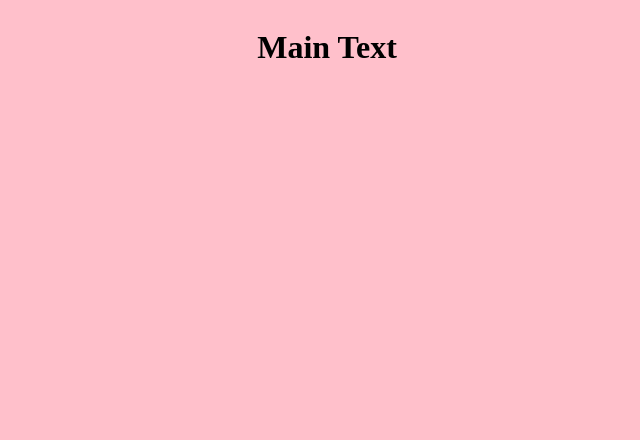
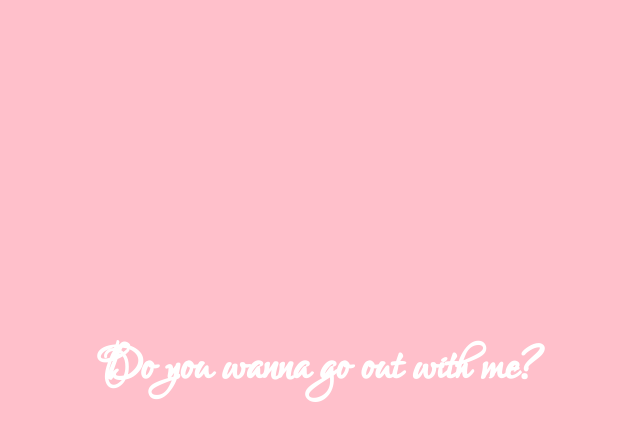
Before and after one commit to sahilrajput2223/go-out, a React (Create React App) app: page / in a window 1280 px wide. Shown: the top 440 px of the page, without its empty margins (321-961 px from the left). Built offline with nearby package versions, Linux system fonts and the light colour scheme.

Commit message:
Custom Font-Face Created (LoversQuarrel) and used in header text

```diff
--- a/src/App.css
+++ b/src/App.css
@@ -2,7 +2,12 @@ body {
     display: flex;
     justify-content: center;
     align-items: center;
-    height: 100%;
-    width: 100%;
+    height: 90vh;
     background-color: pink;
 }
+
+@font-face {
+    font-family: "LoversQuarrel";
+    src: local("LoversQuarrel"),
+        url("./fonts/LoversQuarrel/LoversQuarrel-Regular.ttf") format("truetype");
+}
--- a/src/App.js
+++ b/src/App.js
@@ -6,7 +6,6 @@ function App() {
   return (
     <React.Fragment>
       <AskContent>
-
       </AskContent>
     </React.Fragment>
   );
--- a/src/AskContent/AskContent.css
+++ b/src/AskContent/AskContent.css
@@ -0,0 +1,9 @@
+#mainText {
+    font-family: 'LoversQuarrel';
+    font-size: 60px;
+    font-weight: bold;
+    color: white;
+    text-align: center;
+    margin-top: 20px;
+    margin-bottom: 0px;
+}
--- a/src/AskContent/AskContent.js
+++ b/src/AskContent/AskContent.js
@@ -6,7 +6,7 @@ const AskContent = () => {
         <React.Fragment>
             <div className="container">
                 <div id="mainText">
-                    <h1>Main Text</h1>
+                    <p>Do you wanna go out with me?</p>
                 </div>
             </div>
         </React.Fragment>
```
Also changed, not shown: src/fonts/LoversQuarrel/LoversQuarrel-Regular.ttf (added), src/fonts/LoversQuarrel/OFL.txt (added).
